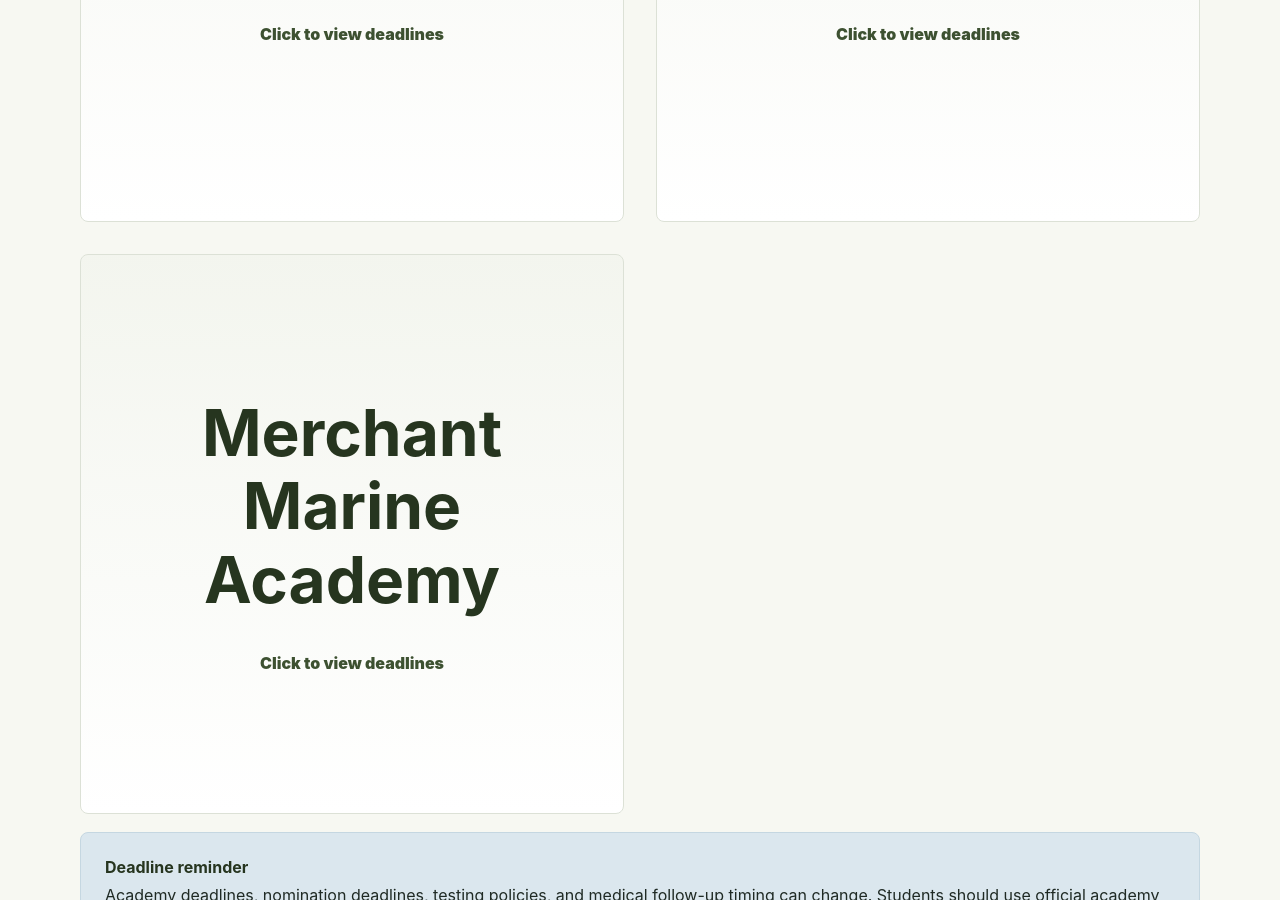
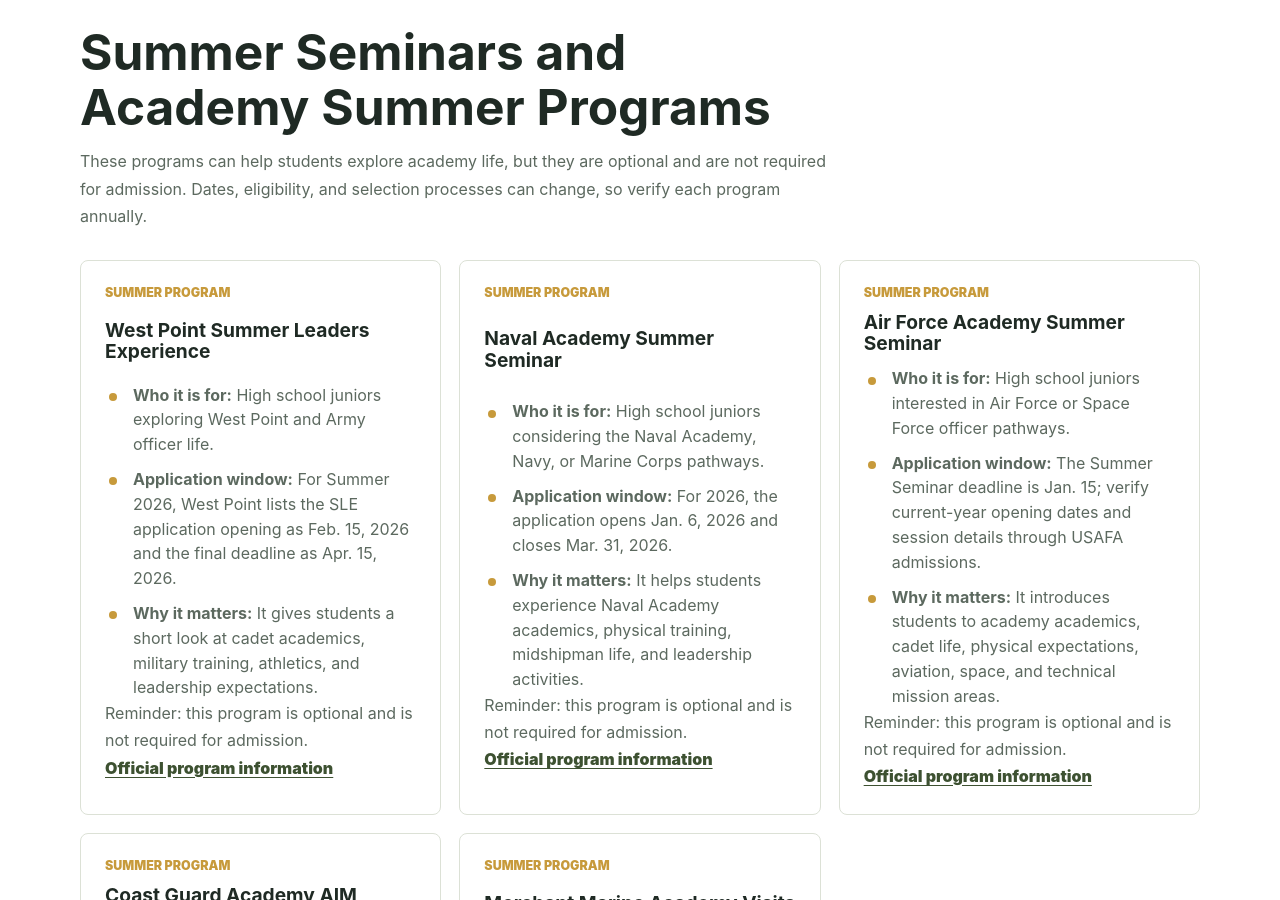
Before and after one commit to ryhinsy/MilitaryFutures-site, a Next.js app: page /service-academies/deadlines in a window 1280 px wide. Shown: the part 1900-2800 px from the top of the page. Built offline with nearby package versions, Linux system fonts and the light colour scheme; no server answers.

Commit message:
Refine academy deadline flashcards

```diff
--- a/app/globals.css
+++ b/app/globals.css
@@ -1026,7 +1026,8 @@
 .deadline-card-grid {
   display: grid;
   gap: 32px;
-  grid-template-columns: repeat(auto-fit, minmax(380px, 1fr));
+  grid-template-columns: minmax(0, 760px);
+  justify-content: center;
 }
 
 .deadline-flip-card {
@@ -1173,6 +1174,17 @@
   outline: none;
 }
 
+.deadline-card-controls button:disabled {
+  cursor: not-allowed;
+  opacity: 0.42;
+}
+
+.deadline-card-controls button:disabled:hover,
+.deadline-card-controls button:disabled:focus-visible {
+  background: rgba(255, 255, 255, 0.1);
+  color: white;
+}
+
 
 .spaced-top {
   margin-top: 18px;
--- a/app/service-academies/deadlines/page.tsx
+++ b/app/service-academies/deadlines/page.tsx
@@ -1,4 +1,5 @@
 import { AcademiesNav } from "@/components/AcademiesNav";
+import { ContentCard } from "@/components/ContentCard";
 import { DeadlineFlipCards, type DeadlineFlipCard } from "@/components/DeadlineFlipCards";
 import { PageHero } from "@/components/PageHero";
 import { SectionHeader } from "@/components/SectionHeader";
@@ -10,11 +11,11 @@
     deadlines: [
       {
         title: "Preliminary Application",
-        text: "The Pre-Candidate Questionnaire usually opens in February of junior year."
+        text: "West Point lists Feb. 15 as the USMA application opening date for the 2026 cycle. Verify the current cycle in the admissions portal."
       },
       {
         title: "Summer Leaders Experience",
-        text: "SLE applications are usually open from January through March."
+        text: "For Summer 2026, West Point lists the SLE application final deadline as Apr. 15, 2026."
       },
       {
         title: "Nomination Requirement",
@@ -22,11 +23,11 @@
       },
       {
         title: "Final Application",
-        text: "The final application deadline is typically January 31. Verify annually with West Point Admissions."
+        text: "The Candidate Checklist deadline is Jan. 31 of senior year. Verify annually with West Point Admissions."
       },
       {
-        title: "Appointment Window",
-        text: "Appointments usually release January through April, with final notifications often by May."
+        title: "Medical Exam Window",
+        text: "West Point's timeline places the medical exam window from July 1 through Apr. 1 where applicable."
       },
       {
         title: "Important Note",
@@ -39,11 +40,11 @@
     deadlines: [
       {
         title: "Preliminary Application",
-        text: "The preliminary application usually opens in April of junior year."
+        text: "The Naval Academy preliminary application generally begins during junior year. Verify the current candidate portal timing annually."
       },
       {
         title: "Summer Seminar",
-        text: "Summer Seminar applications are usually open from January through March."
+        text: "For 2026, Naval Academy Summer Seminar opens Jan. 6, 2026 and closes Mar. 31, 2026."
       },
       {
         title: "Nomination Requirement",
@@ -51,7 +52,7 @@
       },
       {
         title: "Final Application",
-        text: "The final application deadline is typically January 31. Verify annually with Naval Academy Admissions."
+        text: "The admissions application submission deadline is Jan. 31. Verify annually with Naval Academy Admissions."
       },
       {
         title: "Appointment Window",
@@ -68,11 +69,11 @@
     deadlines: [
       {
         title: "Pre-Candidate Questionnaire",
-        text: "The Pre-Candidate Questionnaire usually opens in March of junior year."
+        text: "The Air Force Academy Pre-Candidate Questionnaire opens Mar. 1 and the deadline is Dec. 31."
       },
       {
         title: "Summer Seminar",
-        text: "Summer Seminar applications are usually open from December through January."
+        text: "The Air Force Academy Summer Seminar deadline is Jan. 15. Verify the current year's opening date and session details."
       },
       {
         title: "Nomination Requirement",
@@ -80,7 +81,7 @@
       },
       {
         title: "Final Application",
-        text: "The final application deadline is typically December 31. Verify annually with Air Force Academy Admissions."
+        text: "The Pre-Candidate Questionnaire deadline is Dec. 31, and candidate-phase deadlines should be verified in the portal annually."
       },
       {
         title: "Appointment Window",
@@ -97,7 +98,7 @@
     deadlines: [
       {
         title: "Direct Application",
-        text: "Students apply directly through the Coast Guard Academy admissions process."
+        text: "Students apply directly through the Coast Guard Academy admissions process; no congressional nomination is required."
       },
       {
         title: "Admissions Programs",
@@ -113,11 +114,11 @@
       },
       {
         title: "Decision Window",
-        text: "Early Action decisions are usually in December. Regular Admission decisions are usually in March."
+        text: "Early Action decisions are released by Dec. 23. Regular Admission decisions are released by Apr. 1."
       },
       {
         title: "Important Note",
-        text: "Coast Guard Academy is the major federal service academy exception for congressional nominations."
+        text: "Appointment acceptance is due May 1. Coast Guard Academy is the major federal service academy exception for congressional nominations."
       }
     ]
   },
@@ -126,7 +127,7 @@
     deadlines: [
       {
         title: "Application Opens",
-        text: "The application usually opens in spring of junior year."
+        text: "USMMA applications are typically open before senior year. Verify the current applicant portal timing annually."
       },
       {
         title: "Visit Opportunities",
@@ -134,21 +135,59 @@
       },
       {
         title: "Nomination Requirement",
-        text: "A congressional nomination is generally required, with USMMA-specific rules."
+        text: "Nominations must be received by Jan. 31. USMMA does not accept Vice Presidential or military service-connected nominations."
       },
       {
         title: "Final Application",
-        text: "The final application is typically around February 1. Nomination receipt deadlines may also apply."
+        text: "The completed application deadline is Feb. 1 of the year of entry. Verify the current class deadline annually."
       },
       {
         title: "Appointment Window",
-        text: "Appointments often release during winter and spring, commonly February through April."
+        text: "Decisions are typically released by spring, after application, nomination, medical, and fitness requirements are reviewed."
       },
       {
         title: "Important Note",
         text: "USMMA nomination rules differ from several other academies, so students should verify current requirements carefully."
       }
     ]
+  }
+];
+
+const summerPrograms = [
+  {
+    title: "West Point Summer Leaders Experience",
+    for: "High school juniors exploring West Point and Army officer life.",
+    window: "For Summer 2026, West Point lists the SLE application opening as Feb. 15, 2026 and the final deadline as Apr. 15, 2026.",
+    why: "It gives students a short look at cadet academics, military training, athletics, and leadership expectations.",
+    href: "https://www.westpoint.edu/admissions/summer-program"
+  },
+  {
+    title: "Naval Academy Summer Seminar",
+    for: "High school juniors considering the Naval Academy, Navy, or Marine Corps pathways.",
+    window: "For 2026, the application opens Jan. 6, 2026 and closes Mar. 31, 2026.",
+    why: "It helps students experience Naval Academy academics, physical training, midshipman life, and leadership activities.",
+    href: "https://www.usna.edu/Admissions/Programs/NASS.php"
+  },
+  {
+    title: "Air Force Academy Summer Seminar",
+    for: "High school juniors interested in Air Force or Space Force officer pathways.",
+    window: "The Summer Seminar deadline is Jan. 15; verify current-year opening dates and session details through USAFA admissions.",
+    why: "It introduces students to academy academics, cadet life, physical expectations, aviation, space, and technical mission areas.",
+    href: "https://www.academyadmissions.com/"
+  },
+  {
+    title: "Coast Guard Academy AIM",
+    for: "High school juniors who want to experience Coast Guard Academy life.",
+    window: "AIM applications usually open in early February; students should apply by Apr. 1 of junior year and verify current scholarship deadlines.",
+    why: "AIM gives students a realistic look at cadet life, academics, physical demands, and Coast Guard missions.",
+    href: "https://uscga.edu/admissions/aim/"
+  },
+  {
+    title: "Merchant Marine Academy Visits",
+    for: "High school juniors, seniors, and college students exploring USMMA.",
+    window: "USMMA offers admissions visits rather than a direct equivalent to academy summer seminar programs.",
+    why: "Visits can include admissions briefings, tours, and a closer look at waterfront campus life and maritime training.",
+    href: "https://www.usmma.edu/admissions/admissions-visits"
   }
 ];
 
@@ -185,6 +224,39 @@
           </div>
         </div>
       </section>
+      <section className="section alt">
+        <div className="container">
+          <SectionHeader eyebrow="Optional programs" title="Summer Seminars and Academy Summer Programs">
+            These programs can help students explore academy life, but they are
+            optional and are not required for admission. Dates, eligibility, and
+            selection processes can change, so verify each program annually.
+          </SectionHeader>
+          <div className="content-grid">
+            {summerPrograms.map((program) => (
+              <ContentCard title={program.title} kicker="Summer program" key={program.title}>
+                <ul>
+                  <li>
+                    <strong>Who it is for:</strong> {program.for}
+                  </li>
+                  <li>
+                    <strong>Application window:</strong> {program.window}
+                  </li>
+                  <li>
+                    <strong>Why it matters:</strong> {program.why}
+                  </li>
+                </ul>
+                <p>
+                  Reminder: this program is optional and is not required for
+                  admission.
+                </p>
+                <a className="text-link" href={program.href} rel="noopener noreferrer" target="_blank">
+                  Official program information
+                </a>
+              </ContentCard>
+            ))}
+          </div>
+        </div>
+      </section>
     </>
   );
 }
--- a/components/DeadlineFlipCards.tsx
+++ b/components/DeadlineFlipCards.tsx
@@ -17,13 +17,10 @@
 };
 
 export function DeadlineFlipCards({ cards }: DeadlineFlipCardsProps) {
-  const [selectedSet, setSelectedSet] = useState("All Academies");
+  const [selectedSet, setSelectedSet] = useState(cards[0]?.academy ?? "");
   const [flippedCards, setFlippedCards] = useState<Record<string, boolean>>({});
   const [activeDeadlines, setActiveDeadlines] = useState<Record<string, number>>({});
-  const visibleCards =
-    selectedSet === "All Academies"
-      ? cards
-      : cards.filter((card) => card.academy === selectedSet);
+  const visibleCards = cards.filter((card) => card.academy === selectedSet);
 
   function toggleCard(academy: string) {
     setFlippedCards((current) => ({
@@ -37,8 +34,8 @@
       const activeIndex = current[academy] ?? 0;
       const nextIndex =
         direction === "next"
-          ? (activeIndex + 1) % total
-          : (activeIndex - 1 + total) % total;
+          ? Math.min(activeIndex + 1, total - 1)
+          : Math.max(activeIndex - 1, 0);
 
       return {
         ...current,
@@ -50,7 +47,7 @@
   return (
     <>
       <div className="deadline-set-selector" aria-label="Choose academy deadline flashcard set">
-        {["All Academies", ...cards.map((card) => card.academy)].map((setName) => (
+        {cards.map((card) => card.academy).map((setName) => (
           <button
             aria-pressed={selectedSet === setName}
             className={selectedSet === setName ? "active" : ""}
@@ -67,6 +64,8 @@
         const isFlipped = Boolean(flippedCards[card.academy]);
         const activeIndex = activeDeadlines[card.academy] ?? 0;
         const activeDeadline = card.deadlines[activeIndex];
+        const isFirstDeadline = activeIndex === 0;
+        const isLastDeadline = activeIndex === card.deadlines.length - 1;
 
           return (
             <div className={`deadline-flip-card${isFlipped ? " is-flipped" : ""}`} key={card.academy}>
@@ -94,6 +93,7 @@
                   <div className="deadline-card-controls">
                   <button
                     aria-label={`Previous deadline for ${card.academy}`}
+                    disabled={isFirstDeadline}
                     onClick={() => changeDeadline(card.academy, "previous", card.deadlines.length)}
                     type="button"
                   >
@@ -104,6 +104,7 @@
                     </button>
                   <button
                     aria-label={`Next deadline for ${card.academy}`}
+                    disabled={isLastDeadline}
                     onClick={() => changeDeadline(card.academy, "next", card.deadlines.length)}
                     type="button"
                   >
```
Lines whose indentation alone changed are shown as unchanged.
